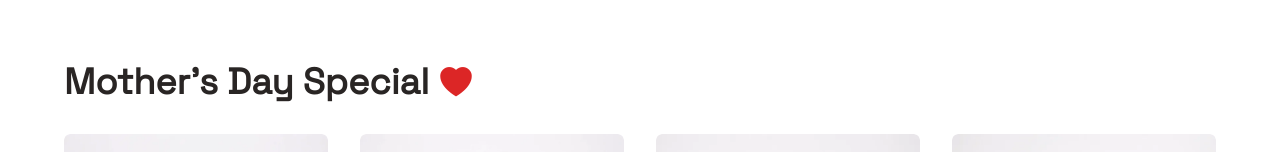
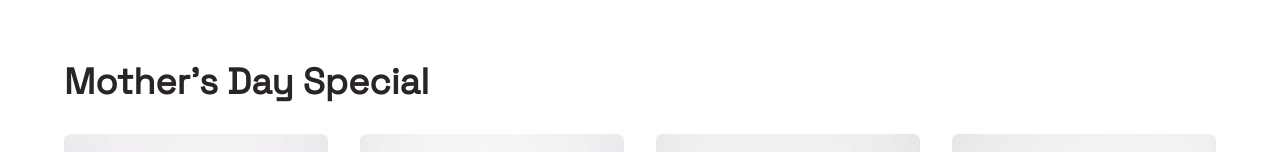
Before and after one commit to magnetfunnelspro/ThanksDAISY, a React (Vite) app: page / in a window 1280 px wide. Shown: the part 463-615 px from the top of the page. Built offline with nearby package versions, Linux system fonts and the light colour scheme.

Commit message:
Event icon removed

```diff
--- a/src/pages/Home.jsx
+++ b/src/pages/Home.jsx
@@ -258,8 +258,7 @@ const Home = () => {
       {/* Special Event */}
       <div className="w-full flex flex-col gap-4 xl:gap-8">
         <h2 className="text-2xl xl:text-4xl font-semibold leading-none flex gap-2 items-center">
-          <span>Mother's Day Special</span>
-          <i class="ri-poker-hearts-fill text-red-600"></i>
+          Mother's Day Special
         </h2>
 
         <Swiper
```
